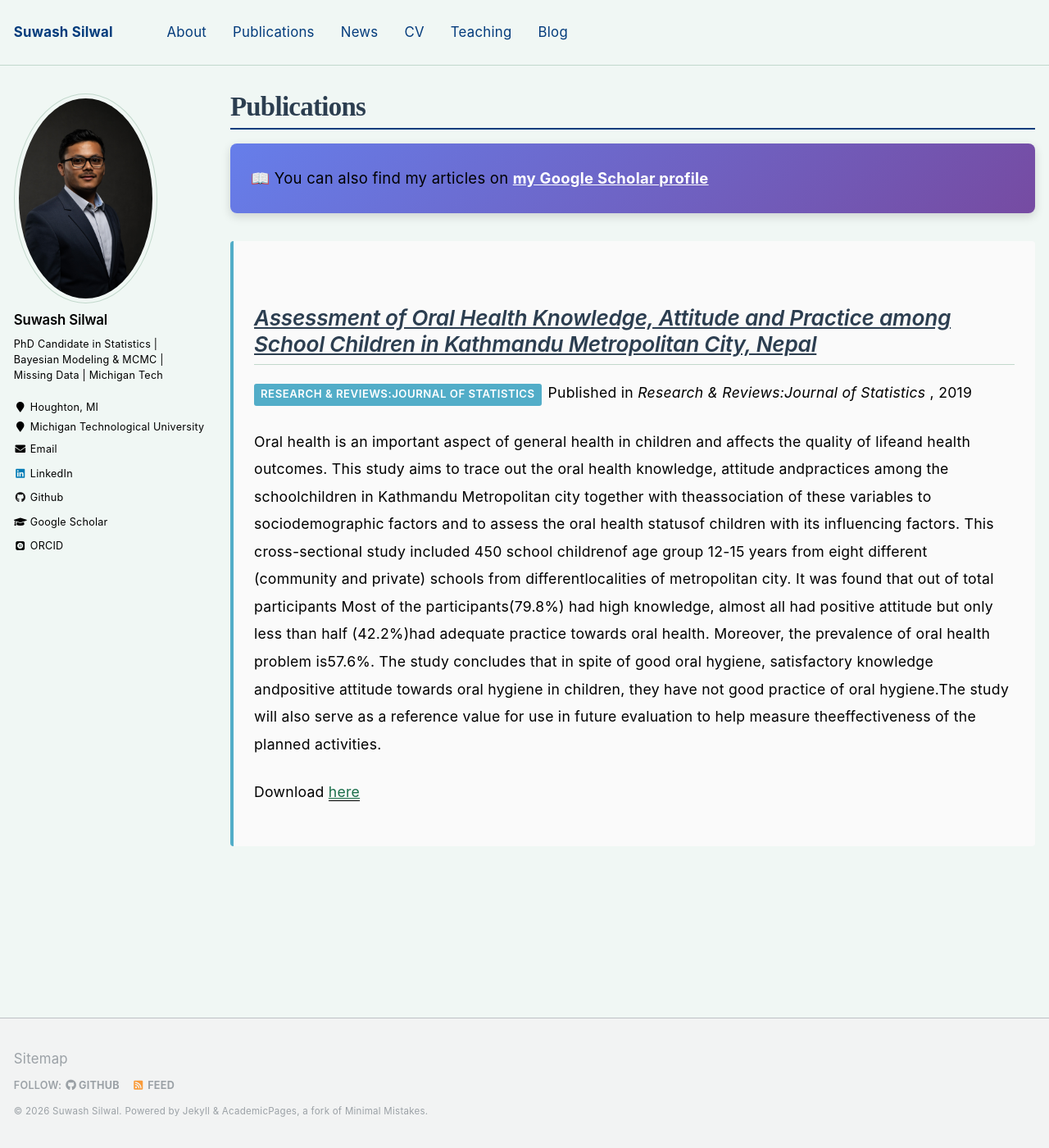
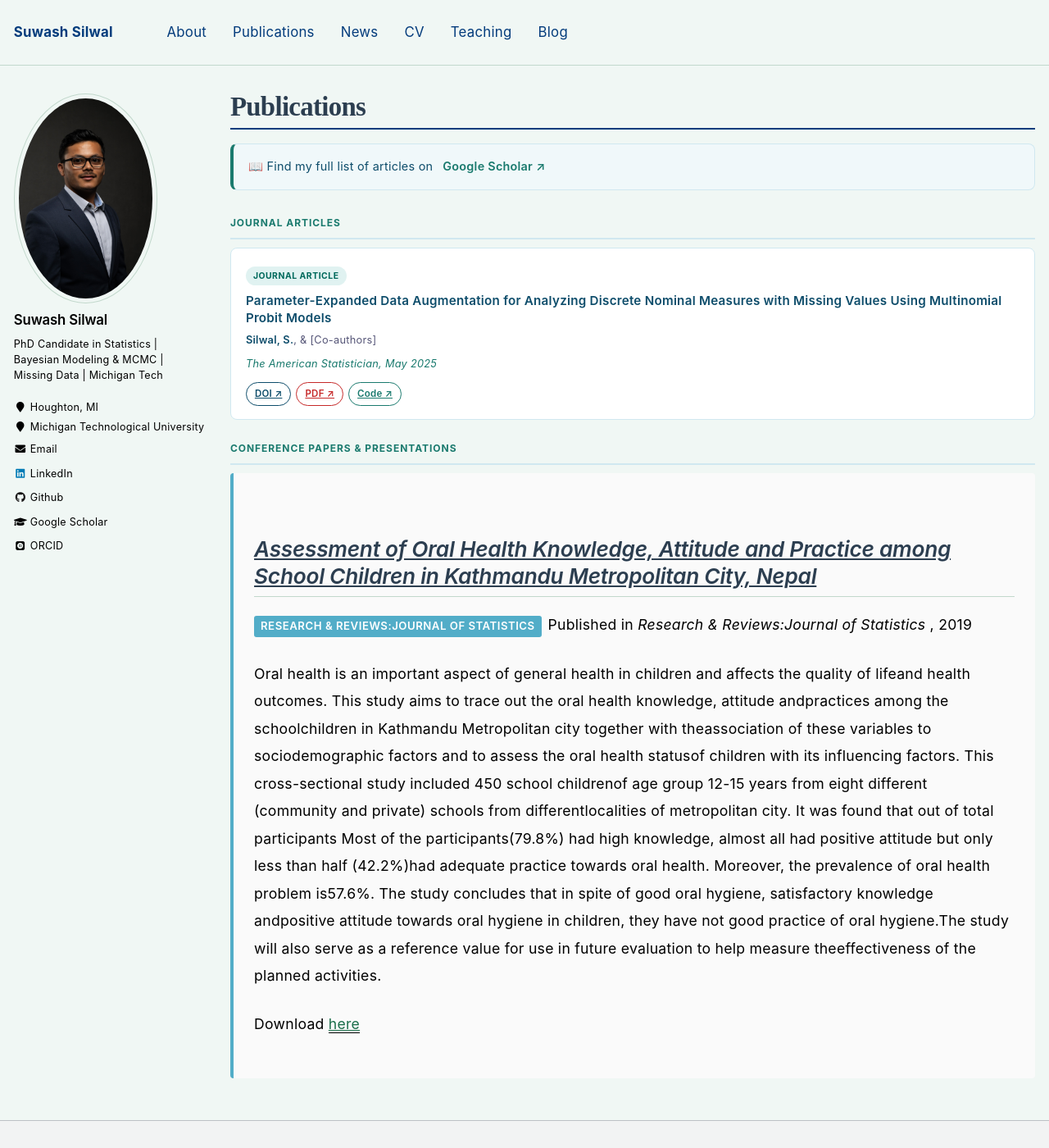
Before and after one commit to ssilwal050/ssilwal050.github.io, a Jekyll site: the page built from _pages/publications.md, in a window 1280 px wide and 1400 px high. Shown: the whole window at 82% size. Built offline with Jekyll 4.4.1, drawn with Linux system fonts in a browser that asks for light colours; some web fonts are replaced.

Commit message:
Redesign publications page

```diff
--- a/_pages/publications.md
+++ b/_pages/publications.md
@@ -5,16 +5,142 @@ permalink: /publications/
 author_profile: true
 ---
 
+<style>
+.pub-section-title {
+  font-size: 0.75rem;
+  font-weight: 700;
+  letter-spacing: 0.08em;
+  text-transform: uppercase;
+  color: #1a7a6e;
+  margin: 2em 0 0.8em;
+  padding-bottom: 6px;
+  border-bottom: 2px solid #d0e8f0;
+}
+.scholar-banner {
+  display: flex;
+  align-items: center;
+  gap: 12px;
+  background: #f0f8fa;
+  border: 1px solid #d0e8f0;
+  border-left: 4px solid #1a7a6e;
+  padding: 14px 18px;
+  border-radius: 8px;
+  margin-bottom: 2em;
+  font-size: 0.9rem;
+  color: #0e4d6b;
+}
+.scholar-banner a {
+  color: #1a7a6e;
+  font-weight: 600;
+  text-decoration: none;
+}
+.scholar-banner a:hover {
+  text-decoration: underline;
+}
+.pub-card {
+  background: #fff;
+  border: 1px solid #d0e8f0;
+  border-radius: 8px;
+  padding: 16px 18px;
+  margin-bottom: 12px;
+  transition: box-shadow 0.2s, transform 0.2s;
+  position: relative;
+}
+.pub-card:hover {
+  box-shadow: 0 4px 14px rgba(14, 77, 107, 0.1);
+  transform: translateY(-2px);
+}
+.pub-badge {
+  display: inline-block;
+  font-size: 0.65rem;
+  font-weight: 700;
+  letter-spacing: 0.05em;
+  text-transform: uppercase;
+  padding: 2px 9px;
+  border-radius: 20px;
+  margin-bottom: 8px;
+}
+.badge-journal {
+  background: #e0f2f1;
+  color: #00695c;
+}
+.badge-preprint {
+  background: #fff3e0;
+  color: #e65100;
+}
+.badge-conference {
+  background: #e8eaf6;
+  color: #283593;
+}
+.pub-title {
+  font-size: 0.95rem;
+  font-weight: 600;
+  color: #0e4d6b;
+  margin: 0 0 5px;
+  line-height: 1.4;
+}
+.pub-authors {
+  font-size: 0.8rem;
+  color: #557;
+  margin: 0 0 4px;
+}
+.pub-authors strong {
+  color: #0e4d6b;
+}
+.pub-venue {
+  font-size: 0.8rem;
+  color: #1a7a6e;
+  font-style: italic;
+  margin: 0 0 10px;
+}
+.pub-links {
+  display: flex;
+  flex-wrap: wrap;
+  gap: 6px;
+}
+.pub-link {
+  font-size: 0.72rem;
+  font-weight: 600;
+  padding: 3px 10px;
+  border-radius: 20px;
+  text-decoration: none;
+  border: 1px solid;
+  transition: background 0.15s;
+}
+.link-pdf   { color: #c62828; border-color: #c62828; }
+.link-doi   { color: #0e4d6b; border-color: #0e4d6b; }
+.link-code  { color: #1a7a6e; border-color: #1a7a6e; }
+.link-arxiv { color: #b26a00; border-color: #b26a00; }
+.pub-link:hover { background: #f0f8fa; }
+</style>
+
 {% if site.author.googlescholar %}
-  <div style="background: linear-gradient(135deg, #667eea 0%, #764ba2 100%); color: white; padding: 1.5em; border-radius: 8px; margin-bottom: 2em; box-shadow: 0 4px 12px rgba(0, 0, 0, 0.15);">
-    <p style="margin: 0; font-size: 1.1em;">
-      📖 You can also find my articles on <a href="https://scholar.google.com/citations?hl=en&user=RZAbmdMAAAAJ" target="_blank" style="color: #fff; text-decoration: underline; font-weight: bold;">my Google Scholar profile</a>
-    </p>
-  </div>
+<div class="scholar-banner">
+  📖 Find my full list of articles on
+  <a href="https://scholar.google.com/citations?hl=en&user=RZAbmdMAAAAJ" target="_blank">
+    Google Scholar ↗
+  </a>
+</div>
 {% endif %}
 
 {% include base_path %}
 
+<p class="pub-section-title">Journal Articles</p>
+
+<div class="pub-card">
+  <span class="pub-badge badge-journal">Journal Article</span>
+  <p class="pub-title">Parameter-Expanded Data Augmentation for Analyzing Discrete Nominal Measures with Missing Values Using Multinomial Probit Models</p>
+  <p class="pub-authors"><strong>Silwal, S.</strong>, & [Co-authors]</p>
+  <p class="pub-venue">The American Statistician, May 2025</p>
+  <div class="pub-links">
+    <a class="pub-link link-doi" href="#">DOI ↗</a>
+    <a class="pub-link link-pdf" href="#">PDF ↗</a>
+    <a class="pub-link link-code" href="#">Code ↗</a>
+  </div>
+</div>
+
+<p class="pub-section-title">Conference Papers & Presentations</p>
+
 {% for post in site.publications reversed %}
   {% include archive-single.html %}
 {% endfor %}
```
